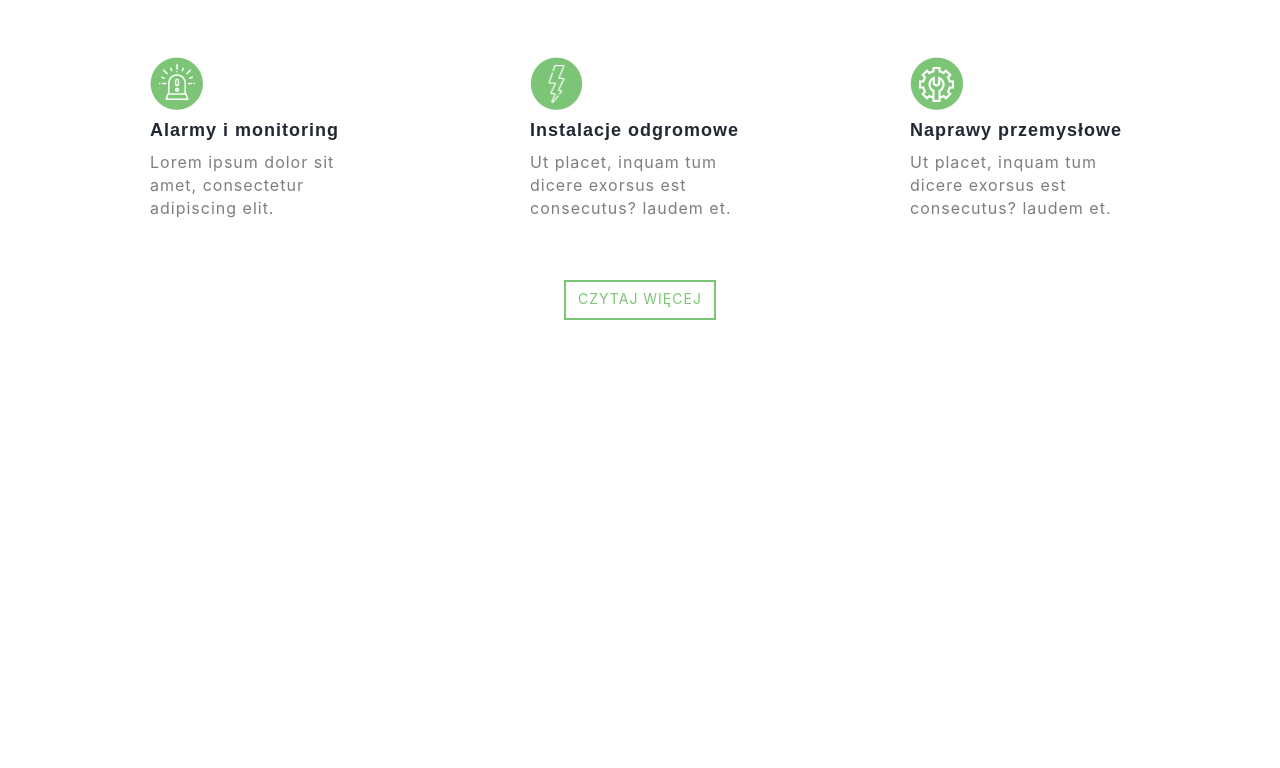
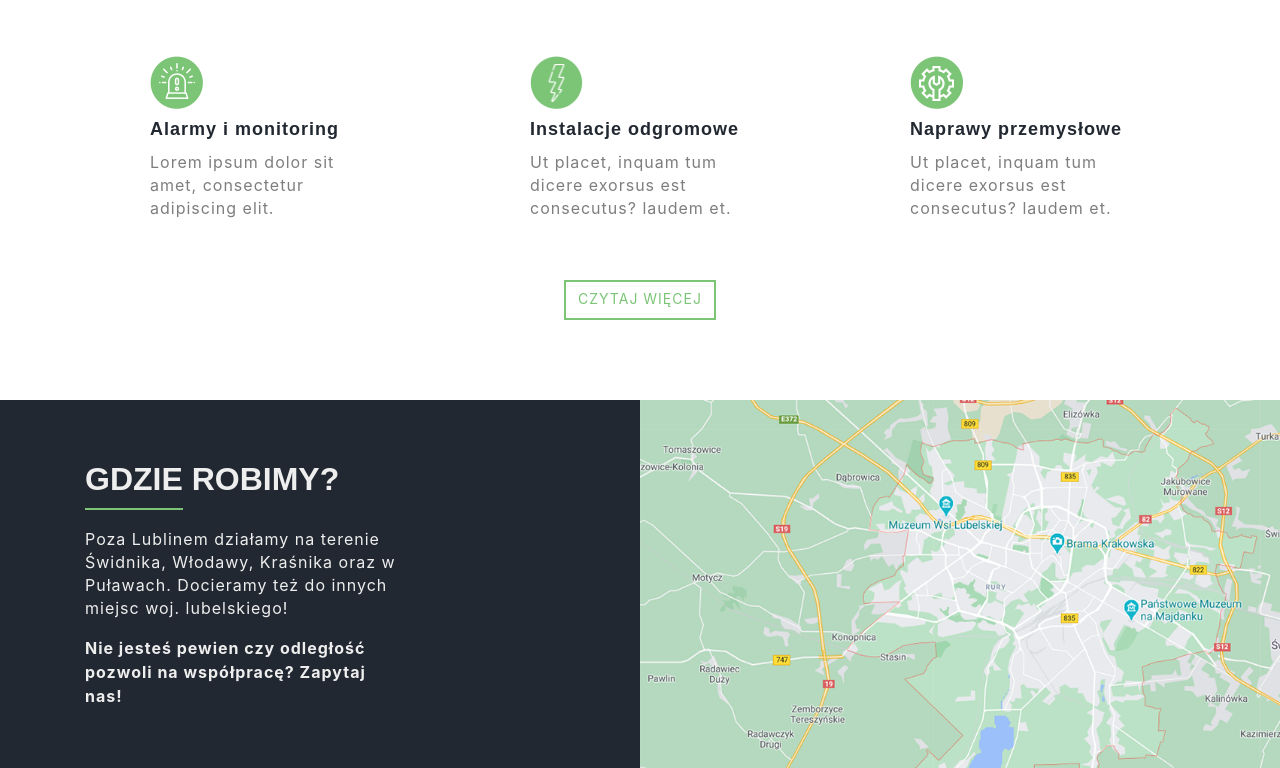
Before and after one commit to Raal93/Elektryk-Lublin, a plain HTML site: page index.html in a window 1280 px wide. Shown: the part 1096-1864 px from the top of the page. Before the commit the page ends 1496 px from the top, so only its background shows below. Drawn offline with Linux system fonts and the light colour scheme; a web font is replaced by a local one.

Commit message:
Add files via upload

```diff
--- a/css/main.css
+++ b/css/main.css
@@ -297,11 +297,13 @@ header {
     color: #7e7e7e;
 }
 
-.services .serv-header .bottom-border {
+.services .serv-header .bottom-border,
+.localisation .bottom-border {
     border-bottom: 2.375px solid #7cc576;
     padding-bottom: 10px;
     margin-bottom: 10px;
     display: inline-block;
+    line-height: 38px;
 }
 
 .services .serv-card {
@@ -356,8 +358,6 @@ header {
 
 @media screen and (min-width: 768px) {
     .services .serv-card {
-        /* margin-left: 0;
-        margin-right: 0;*/
         text-align: left;
     }
 
@@ -366,6 +366,94 @@ header {
         margin-right: 0;
     }
 }
+
+
+/*   LOCALISATION   */
+
+
+.localisation {
+    width: 100%;
+    background-color: #222831;
+    color: #eeeeee;
+    display: flex;
+    flex-wrap: wrap;
+}
+
+.loc-map-container {
+    width: 100%;
+    background-image: url("../img/map-example.jpg");
+    background-repeat: no-repeat;
+    background-position: center;
+    /*background-size: contain;*/
+    background-size: cover;
+    min-height: 300px;
+}
+
+.localisation .loc-text-container {
+    width: 100%;
+    padding-left: 15px;
+    padding-right: 15px;
+    /*background-color: pink;*/
+    margin-top: 60px;
+    margin-bottom: 60px;
+}
+
+.loc-text-wrap {
+    max-width: 350px;
+    /*padding-right: 30px;*/
+    margin-left: auto;
+    margin-right: auto;
+}
+
+@media screen and (min-width: 576px) {
+    .localisation .loc-text-container {
+        width: 270px;
+        padding-right: 0;
+        margin-left: auto;
+    }
+
+    .loc-map-container {
+        width: 50%;
+        min-height: 0;
+    }
+
+    .loc-text-wrap {
+        padding-right: 30px;
+        margin-left: 0;
+        margin-right: 0;
+    }
+}
+
+@media screen and (min-width: 768px) {
+    .localisation .loc-text-container {
+        width: 360px;
+    }
+}
+
+@media screen and (min-width: 992px) {
+    .localisation .loc-text-container {
+        width: 480px;
+    }
+}
+
+@media screen and (min-width: 1200px) {
+    .localisation .loc-text-container {
+        width: 570px;
+    }
+}
+
+
+.localisation .loc-text-container p,
+.localisation .loc-text-container p~span {
+    letter-spacing: 1px;
+    line-height: 23px;
+    color: #eeeeee;
+}
+
+.localisation .loc-text-container span {
+    font-weight: 700;
+}
+
 
 
 
--- a/index.html
+++ b/index.html
@@ -134,6 +134,21 @@
             </div>
         </div>
     </section>
+    <section class="localisation">
+        <div class="loc-text-container">
+            <div class="loc-text-wrap">
+                <h2><span class="bottom-border">Gdzie </span> robimy?</h2>
+                <p>Poza Lublinem działamy na terenie
+                    Świdnika, Włodawy, Kraśnika oraz w Puławach.
+                    Docieramy też do innych miejsc woj. lubelskiego!</p>
+                <span>Nie jesteś pewien czy odległość pozwoli na współpracę? Zapytaj nas!</span>
+            </div>
+        </div>
+        <div class="loc-map-container">
+            <div class="loc-map">
+            </div>
+        </div>
+    </section>
     <!-- Bootstrap core JavaScript -->
     <script src="js/jquery.min.js"></script>
     <script src="js/bootstrap.min.js"></script>
```
Also changed, not shown: img/map-example.jpg (added).
